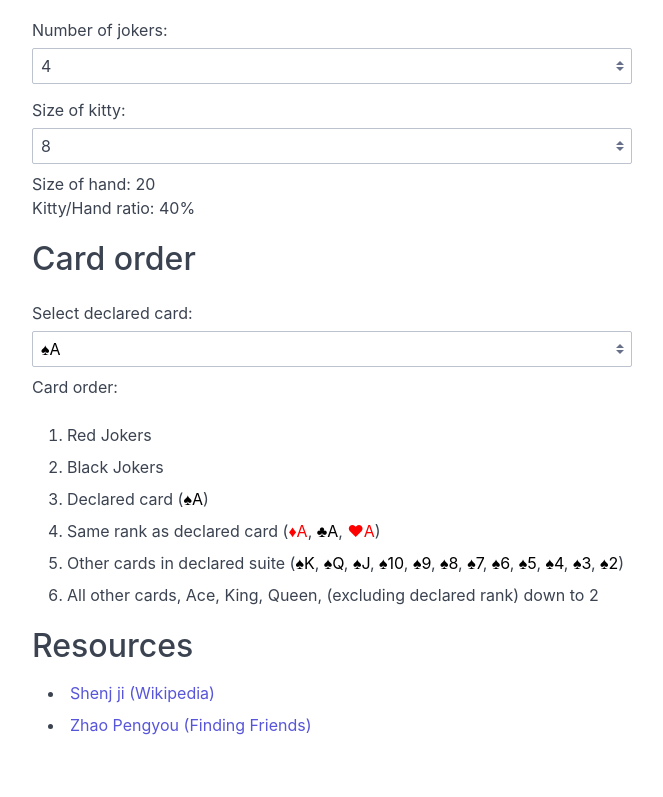
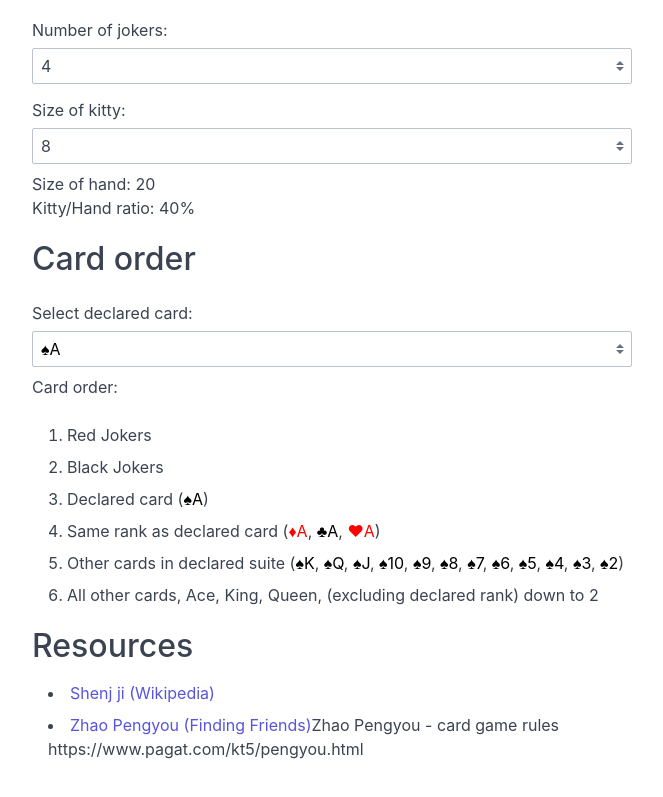
Before and after one commit to andrewiggins/finding-friends, a Preact app: page / in a window 1280 px wide. Shown: the part 272-1069 px from the top of the page, without its empty margins (308-971 px from the left). Before the commit the page ends 1045 px from the top, so only its background shows below. Built offline with nearby package versions, Linux system fonts and the light colour scheme.

Commit message:
Update GameDetails.jsx

```diff
--- a/src/GameDetails.jsx
+++ b/src/GameDetails.jsx
@@ -293,6 +293,7 @@ export function GameDetails() {
 					<a href="https://www.zhao-pengyou.com/index.html">
 						Zhao Pengyou (Finding Friends)
 					</a>
+Zhao Pengyou - card game rules https://www.pagat.com/kt5/pengyou.html
 				</li>
 			</ul>
 		</>
```
